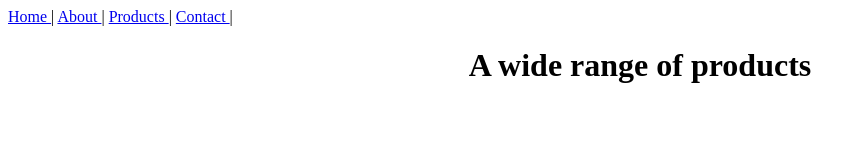
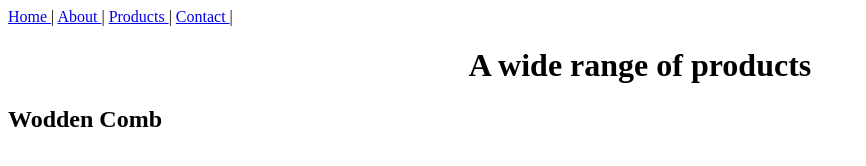
Before and after one commit to shristi712/eco.soft, a plain HTML site: page products.html in a window 1280 px wide. Shown: the whole page, without its empty margins (0-866 px from the left). Drawn offline with Linux system fonts and the light colour scheme.

Commit message:
Update products.html

```diff
--- a/products.html
+++ b/products.html
@@ -12,6 +12,7 @@
              </div>
         </div>
               <h1 style="text-align:center;">A wide range of products</h1>
+            <h2>Wodden Comb</h2>
                    <div class="footer">
                       </body>
                </html>
```
